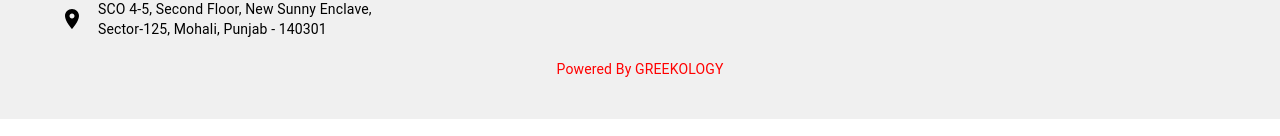
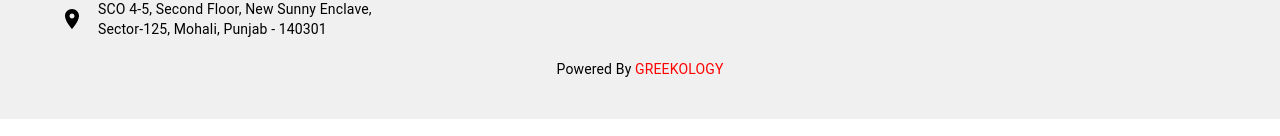
Before and after one commit to Shubham-juris/Nexgen, a React (Vite) app: page / in a window 1280 px wide. Shown: the part 945-1081 px from the top of the page. Built offline with nearby package versions, Linux system fonts and the light colour scheme.

Commit message:
changes footer and contact page

```diff
--- a/src/Components/Footer/Footer.jsx
+++ b/src/Components/Footer/Footer.jsx
@@ -221,12 +221,13 @@ const Footer = () => {
   variant='body2'
   sx={{
     marginTop: '20px',
-            color: '#ff0000ff',
     textAlign: 'center',
   }}
 >
-        Powered By GREEKOLOGY
+  <span style={{ color: '#000000' }}>Powered By </span>
+  <span style={{ color: '#ff0000ff' }}>GREEKOLOGY</span>
 </Typography>
+
       </Box>
     </Box>
   );
```
Lines whose indentation alone changed are shown as unchanged.
